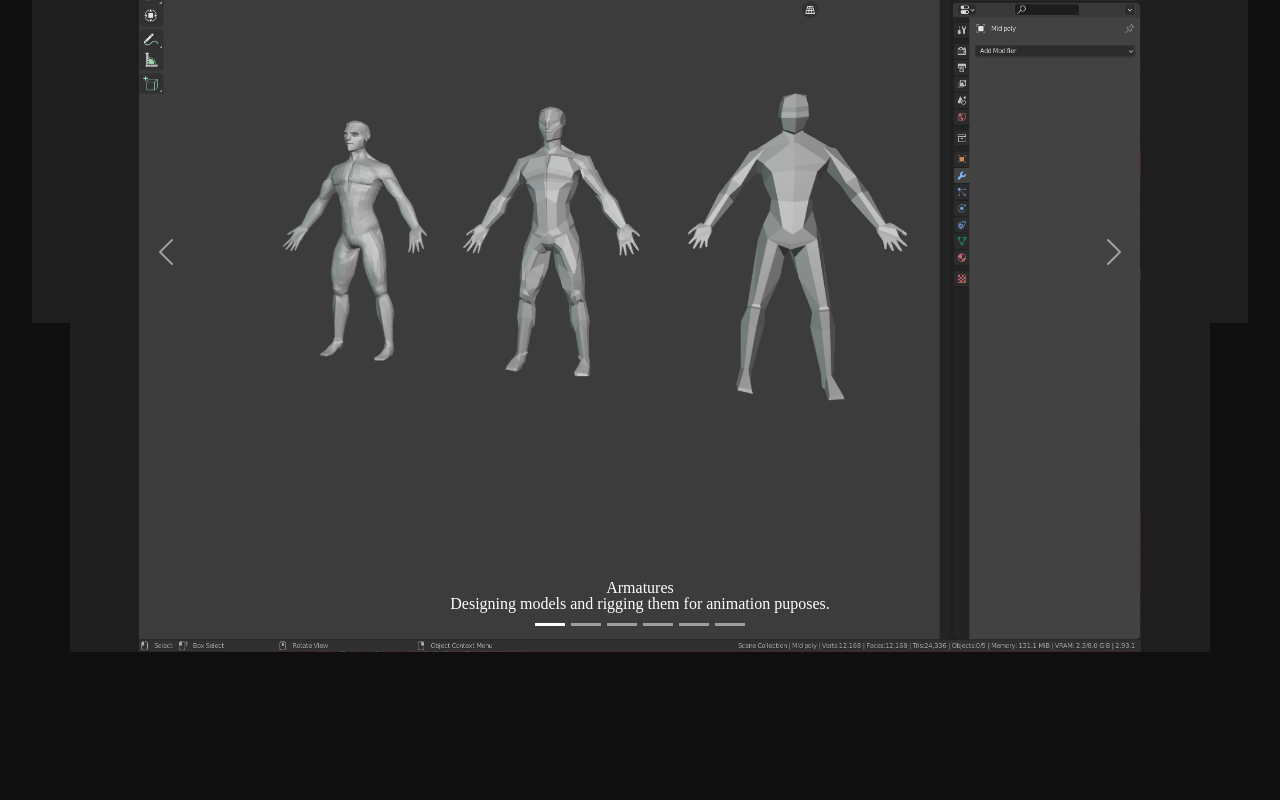
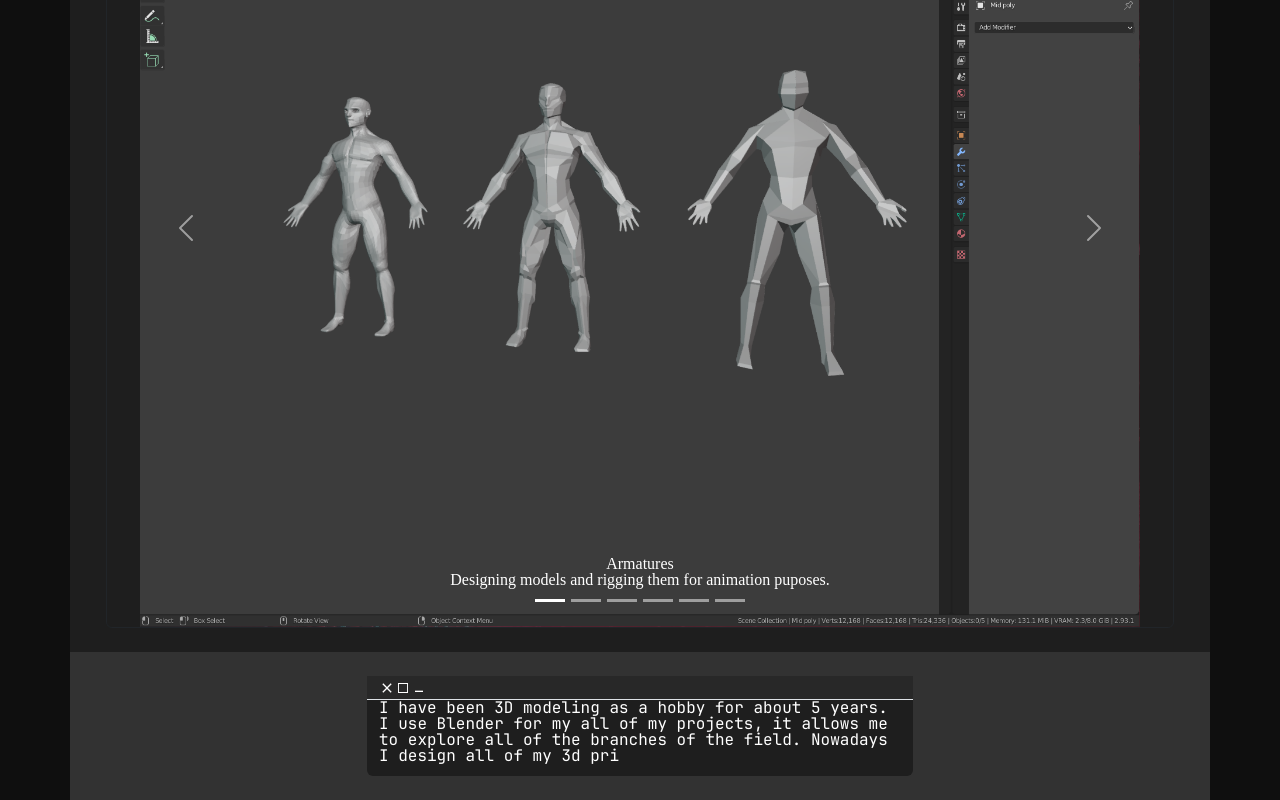
Before and after one commit to LipoBruh/Portfolio, a React (Vite) app in the folder my-react-app/: page / in a window 1280 px wide. Shown: the part 445-1245 px from the top of the page. Before the commit the page ends 1097 px from the top, so only its background shows below. Built offline with nearby package versions, Linux system fonts and the light colour scheme.

Commit message:
Added assets and updated inline style

```diff
--- a/my-react-app/src/App.css
+++ b/my-react-app/src/App.css
@@ -3,16 +3,17 @@ html{
 }
 
 body{
-  height: 100%;
+  min-height: 100%;
   background-color: rgb(15, 15, 15);
 }
 
 #root {
   max-width: 1280px;
   margin: 0 auto;
-  padding: 0 2rem 2rem 2rem;
+  padding: 0;
   text-align: center;
-  height : 100%;
-  max-height: 1500px;
+  height:100%;
+  max-height : 1500px;
+
 
 }
--- a/my-react-app/src/App.jsx
+++ b/my-react-app/src/App.jsx
@@ -8,8 +8,8 @@ function App() {
   const [count, setCount] = useState(0)
 
   return (
-      <div className="h-100 color2" >
-        <div className='container bg-danger'>
+      <div className="" >
+        <div className='container'>
           <Header/>
           <Body/>
         </div>
--- a/my-react-app/src/components/Body.jsx
+++ b/my-react-app/src/components/Body.jsx
@@ -20,6 +20,7 @@ import image33 from '../assets/Adobe/photoshop3.png'
 import image34 from '../assets/Adobe/photoshop4.png'
 import image35 from '../assets/Adobe/photoshop5.png'
 import image36 from '../assets/Adobe/lightroom1.png'
+import image37 from '../assets/Adobe/illustrator1.png'
 //Web dev
 //import image41 from '../assets/Web_Devlopment/calque1.png'
 //import image42 from '../assets/Web_Devlopment/calque2.png'
@@ -32,6 +33,7 @@ import image62 from '../assets/Microbiology/microbiology2.jpg'
 import image63 from '../assets/Microbiology/microbiology3.jpg'
 import image64 from '../assets/Microbiology/microbiology4.jpg'
 import image65 from '../assets/Microbiology/microbiology5.png'
+import { Description } from './Description'
 //
 //
 //
@@ -99,14 +101,24 @@ export const Body = () => {
 
       const adobe =[
         {
+          src: image36,
+          title: 'Lightroom',
+          description: 'I do photography every now and then.'
+        },
+        {
+          src: image35,
+          title: 'Digital Art',
+          description: 'One of the many drawings I have done on photoshop.'
+        },
+        {
+          src: image37,
+          title: 'Illustrator',
+          description: 'Ideal for vectorial art when I need a more corporate art style.'
+        },
+        {
           src: image31,
           title: 'Poster for a student club',
           description: 'This one used a midjourney prompt to make the dragon.'
-        },
-        {
-          src: image32,
-          title: 'Speed drawing',
-          description: 'A few minutes of fun.'
         },
         {
           src: image33,
@@ -119,14 +131,9 @@ export const Body = () => {
           description: ''
         },
         {
-          src: image35,
-          title: 'Digital Art',
-          description: 'One of the many drawings I have done on photoshop.'
-        },
-        {
-          src: image36,
-          title: 'Lightroom',
-          description: 'I do photography every now and then.'
+          src: image32,
+          title: 'Speed drawing',
+          description: 'A few minutes of fun.'
         }
       ];
 
@@ -178,22 +185,22 @@ const webdevelopment = []
         switch (category) {
 
           case '3D Modeling':
-            return <Carousel entries={_3dmodeling} />
+            return <> <Carousel entries={_3dmodeling} /> <Description text={"I have been 3D modeling as a hobby for about 5 years. I use Blender for my all of my projects, it allows me to explore all of the branches of the field. Nowadays I design all of my 3d prints myself !"}/> </>
 
           case '3D Printing':
-            return <Carousel entries={_3dprinting} />
+            return <> <Carousel entries={_3dprinting} /><Description text={"One of my favorite hobbies. Allows me to express a lot of creativity and it allows me to pretend to be an engineer. Pairs perfectly with 3d modeling."}/> </>
 
           case 'Adobe':
-            return <Carousel entries={adobe} />
+            return <> <Carousel entries={adobe} /><Description text={"I have used Adobe products since highschool. I usually use Photoshop, Illustrator and Lightroom the most. I've also done a lot of editing in Premiere as a teenager. "}/> </>
 
           case 'Web Development':
-            return <Carousel entries={webdevelopment} />
+            return <> <Carousel entries={webdevelopment} /><Description text={"Over the summer, I have worked on multiple React projects. My biggest was a web application that implements the MERN stack with typescript. We implemented a REST API with express and mongodb to implement authentification routes and database communication.\nWe also implemented a interactive D3.js canvas that uses Redux to manage application states. "}/> </>
 
           case 'Python':
-             return <Carousel entries={python} />
+             return <> <Carousel entries={python} /><Description text={"Last year, I have experimented with the discord API to design a bot that enhances the user experience for the discord chatroom of our Dungeons & Dragon club. It serves two puproses : monitor new users, and query our database for specific data. It is a short and rudimentary python script that handles the logic and the connectivity."}/> </>
 
           case 'Microbiology':
-            return <Carousel entries={microbiology} />
+            return <> <Carousel entries={microbiology} /><Description text={"I also graduated from as bachelor in microbiology. I was a lab technician for 2 years. I worked in a blood bank and participated in the quality control of the blood products. I also participated on research initiatives offered by the laboratory. "}/> </>
 
           default:
             return <h1>Page Not Found</h1>;
--- a/my-react-app/src/components/Carousel.jsx
+++ b/my-react-app/src/components/Carousel.jsx
@@ -36,7 +36,7 @@ export const Carousel = ({ entries }) => {
   if (entries.length === 0) return null;
 
   return (
-    <div>
+    <div className='m-4'>
       <div id="carouselExampleIndicators" className="carousel slide" ref={carouselRef}>
         {/* Indicators */}
         <ol className="carousel-indicators">
@@ -58,7 +58,7 @@ export const Carousel = ({ entries }) => {
               key={index}
               className={`carousel-item ${index === currentIndex ? 'active' : ''}`}
             >
-              <img src={entry.src} className="d-block w-100 carousel-img" alt={entry.title} style={{"height":"800px","objectFit":"contain"}} />
+              <img src={entry.src} className="d-block w-100 carousel-img rounded border border-dark" alt={entry.title} style={{"height":"800px","objectFit":"contain","borderColor":"rgb(15,15,15) important!"}} />
               <div className="carousel-caption d-none d-md-block">
                 <h5>{entry.title}</h5>
                 <p>{entry.description}</p>
--- a/my-react-app/src/components/CategoryPicker.jsx
+++ b/my-react-app/src/components/CategoryPicker.jsx
@@ -25,7 +25,7 @@ export const CategoryPicker = ({ setCategory }) => {
   ];
 
   return (
-    <div className='col my-4 color1'>
+    <div className='col color1'>
 
       <div className='row'>
         {categories.map((category) => (
@@ -54,7 +54,7 @@ const Category = ({ category, isToggled, onClick }) => {
       onClick={onClick}
     >
       <div className='row align-items-center'>
-        <div className='col' style={{fontFamily: "JetBrains", "fontSize":"1.2rem"}}>{category}</div>
+        <div className='col' style={{fontFamily: "JetBrains", "fontSize":"1.2rem",overflowWrap: "break-word"}}>{category}</div>
       </div>
     </div>
   );
--- /dev/null
+++ b/my-react-app/src/components/Description.jsx
@@ -0,0 +1,58 @@
+import React, { useState, useEffect } from 'react';
+//icons
+import { IoMdClose } from "react-icons/io";
+import { FaRegSquareFull } from "react-icons/fa6";
+import { MdMinimize } from "react-icons/md";
+
+export const Description = ({text}) => {
+    const [displayedText, setDisplayedText] = useState('');
+    const [isCursorVisible, setIsCursorVisible] = useState(true);
+    const typingSpeed = 30; // speed of typing in milliseconds
+    const cursorBlinkSpeed = 500; // speed of cursor blinking in milliseconds
+    //
+    //
+    useEffect(() => {
+        let typingTimeout;
+        let cursorBlinkTimeout;
+
+        const typeCharacter = (index) => {
+          if(index==0){
+            setDisplayedText((prev) => text[index]);
+            typingTimeout = setTimeout(() => typeCharacter(index + 1), typingSpeed);
+          }
+          else if (index < text.length) {
+            setDisplayedText((prev) => prev + text[index]);
+            typingTimeout = setTimeout(() => typeCharacter(index + 1), typingSpeed);
+          }
+        };
+        typeCharacter(0);
+
+        cursorBlinkTimeout = setInterval(() => {
+          setIsCursorVisible((prev) => !prev);
+        }, cursorBlinkSpeed);
+
+        return () => {
+          clearTimeout(typingTimeout);
+          clearInterval(cursorBlinkTimeout);
+        };
+      }, [text]);
+
+
+  return (
+    <div className='color1  row py-4 px-4 text-start' style={{}}>
+
+        <div className='col-3'></div>
+        <div
+            className='color2 rounded-bottom col-6'
+            style={{
+                fontFamily: "JetBrains",
+                textAlign:"left",
+                minHeight:"100px"
+            }}>
+                <div className='row border-bottom'><div style={{backgroundColor:"rgb(40,40,40)"}}><IoMdClose  style = {{height:"20px", display:"inline"}}/><FaRegSquareFull style = {{height:"10px", display:"inline"}}/><MdMinimize style = {{height:"20px", display:"inline",marginBottom:"3"}}/></div></div>
+
+                {displayedText}{isCursorVisible && '_'}
+        </div>
+    </div>
+  )
+}
```
Also changed, not shown: my-react-app/src/assets/Adobe/illustrator1.png (added), 1 other file (tests, documents, lock files or other folders).
